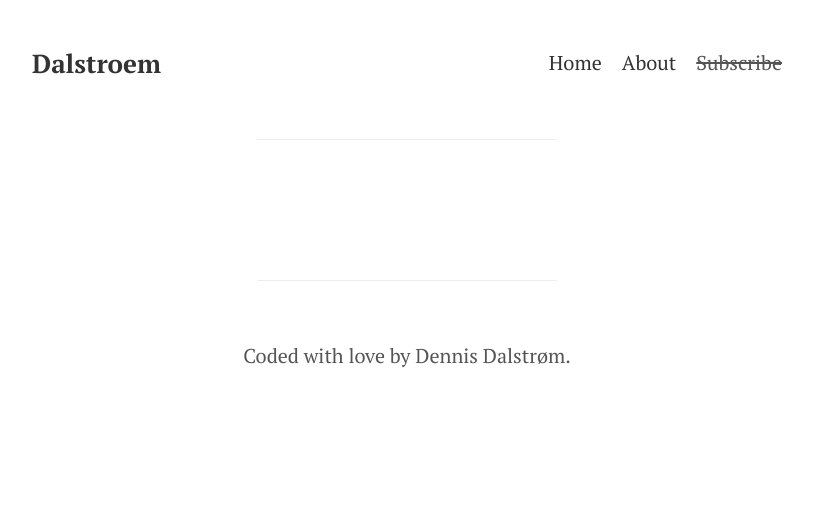
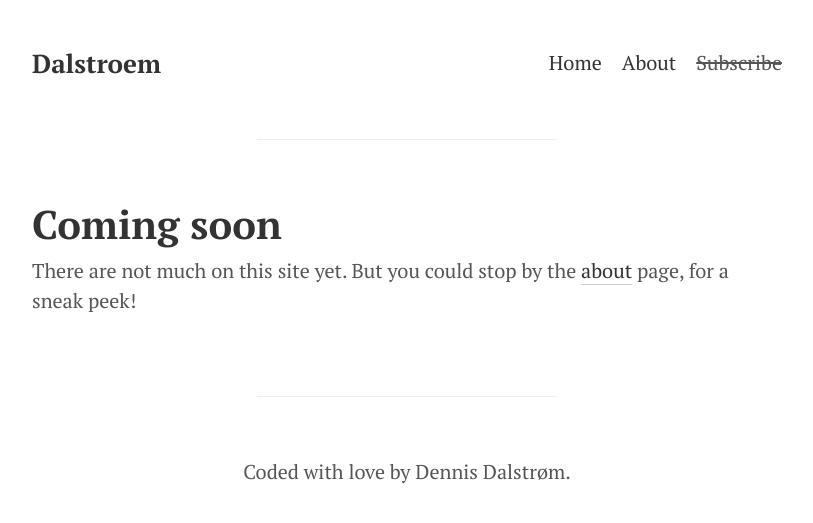
Before and after one commit to Dalstroem/Ciesix.github.io, a Jekyll site: the page built from index.html, in a window 1280 px wide. Shown: the top 523 px of the page, without its empty margins (233-1046 px from the left). Built offline with Jekyll 4.4.1, drawn with Linux system fonts in a browser that asks for light colours.

Commit message:
No posts message in index.

```diff
--- a/index.html
+++ b/index.html
@@ -1,6 +1,7 @@
 ---
 layout: default
 ---
+{% if site.posts.size > 0 %}
 <div id="archive">
 {% for post in site.posts  %}
   {% capture this_year %}{{ post.date | date: '%Y' }}{% endcapture %}
@@ -18,3 +19,7 @@ layout: default
   {% endif %}
 {% endfor %}
 </div>
+{% else %}
+<h1>Coming soon</h1>
+<p>There are not much on this site yet. But you could stop by the <a href="{{ site.baseurl | append: 'about' }}">about</a> page, for a sneak peek!</p>
+{% endif %}
```
